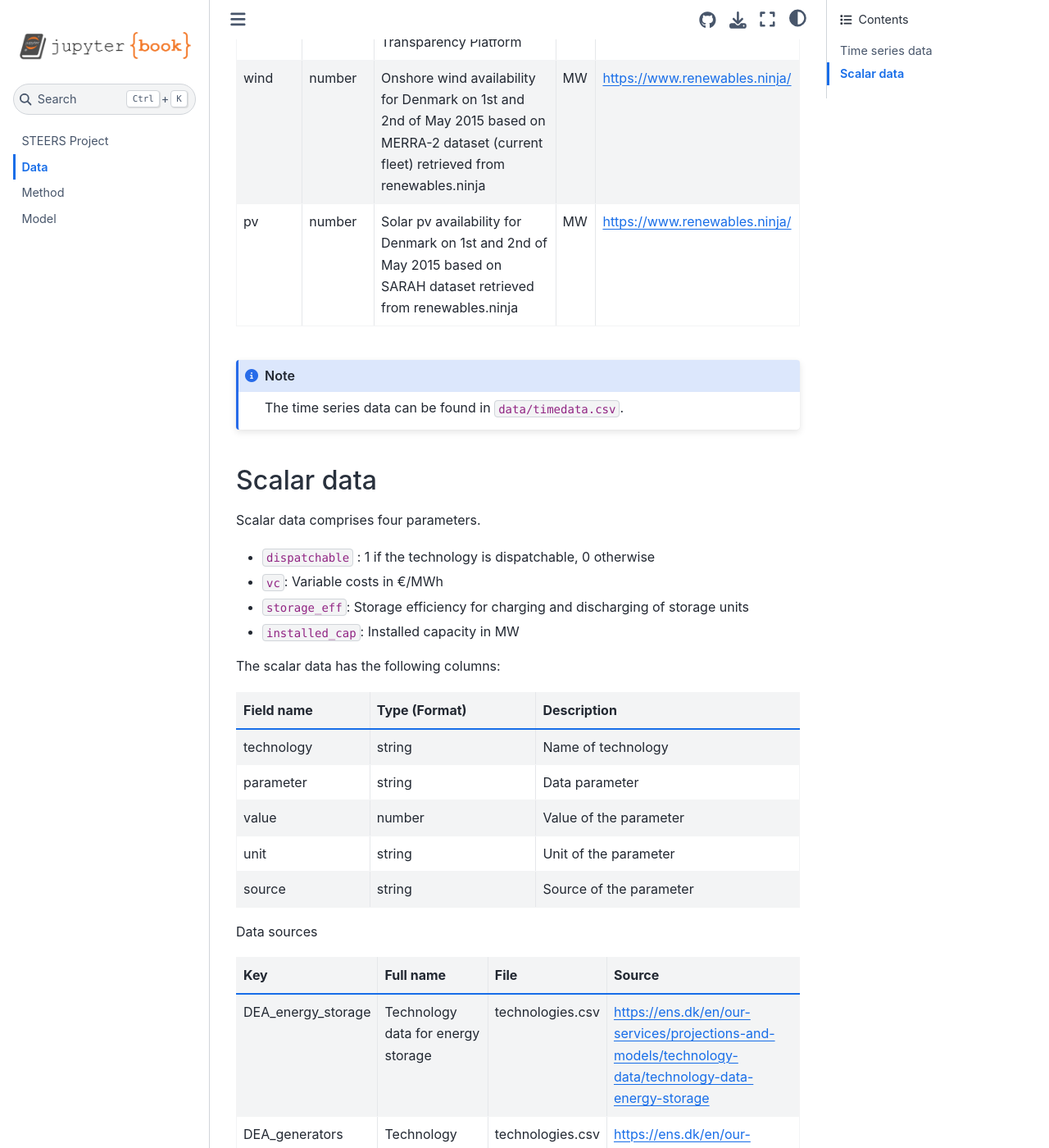
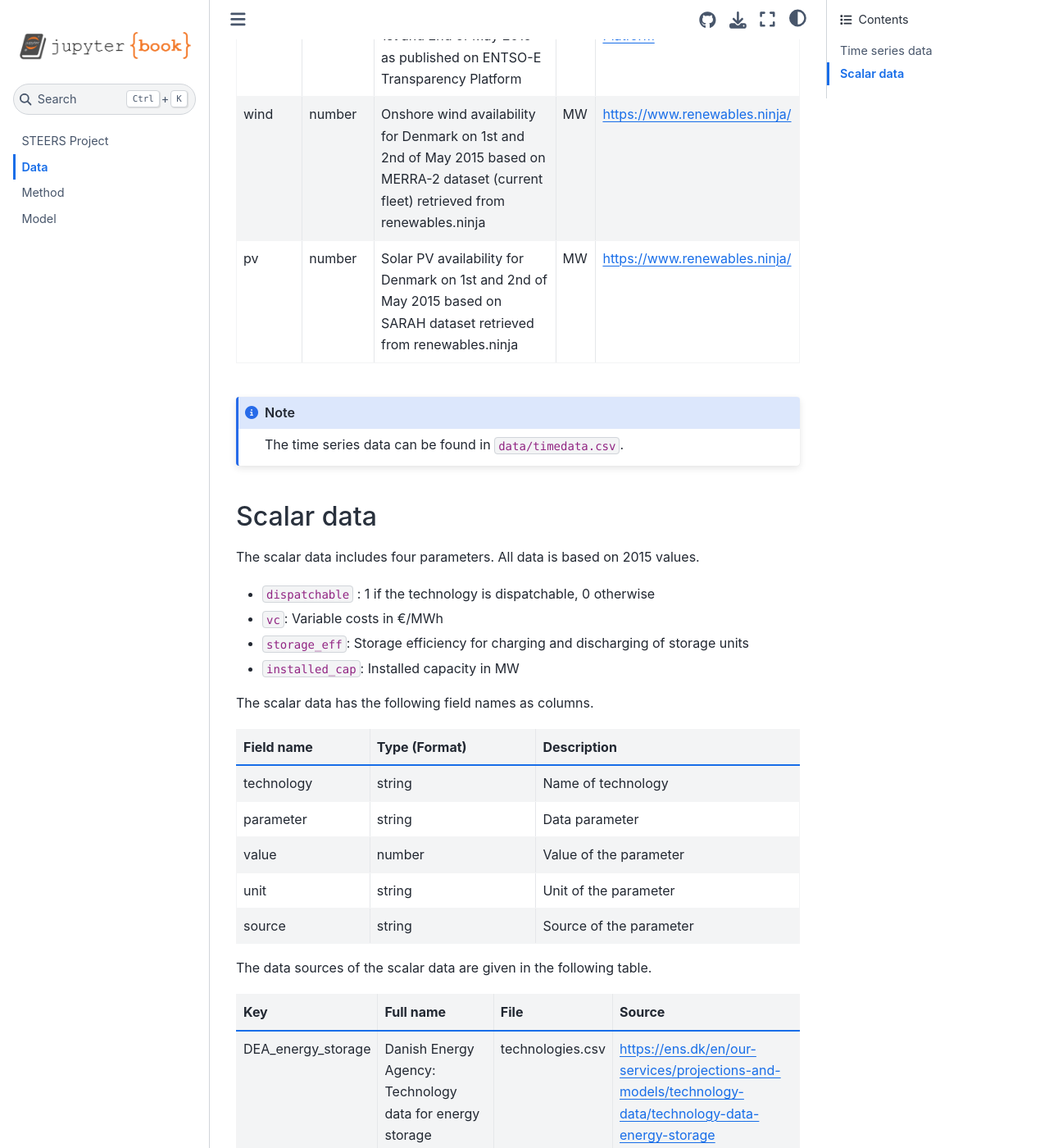
Before and after one commit to juliusmeier/steers-test, a Jupyter Book: the page built from docs/pages/data.md, in a window 1280 px wide and 1400 px high, scrolled down 483 px. Shown: the whole window at 82% size. Built offline with Jupyter Book 1.0.4 settings and Sphinx 7.4.7 and the Sphinx Book theme 1.1.4, drawn with Linux system fonts in a browser that asks for light colours; some of the changed text lies outside the part shown.

Commit message:
Update data.md

```diff
--- a/docs/pages/data.md
+++ b/docs/pages/data.md
@@ -1,6 +1,8 @@
 # Data
 
 ## Time series data
+
+The time series data is based on 2015 values and includes three time series, one each for:
 
 - Demand
 - Wind availability
@@ -11,7 +13,7 @@
 | hour | string | Hour of the timestep | h | None |
 | demand | number | Total load in Denmark on 1st and 2nd of May 2015 as published on ENTSO-E Transparency Platform  | MW  | [ENTSO-E Transparency Platform](https://transparency.entsoe.eu/load-domain/r2/totalLoadR2/show) |
 | wind | number | Onshore wind availability for Denmark on 1st and 2nd of May 2015 based on MERRA-2 dataset (current fleet) retrieved from renewables.ninja | MW | https://www.renewables.ninja/ |
-| pv | number | Solar pv availability for Denmark on 1st and 2nd of May 2015 based on SARAH dataset retrieved from renewables.ninja | MW | https://www.renewables.ninja/ |
+| pv | number | Solar PV availability for Denmark on 1st and 2nd of May 2015 based on SARAH dataset retrieved from renewables.ninja | MW | https://www.renewables.ninja/ |
 
 :::{note}
 The time series data can be found in `data/timedata.csv`.
@@ -20,14 +22,14 @@
 
 ## Scalar data
 
-Scalar data comprises four parameters.
+The scalar data includes four parameters. All data is based on 2015 values.
 
 - `dispatchable` : 1 if the technology is dispatchable, 0 otherwise
 - `vc`: Variable costs in €/MWh
 - `storage_eff`: Storage efficiency for charging and discharging of storage units
 - `installed_cap`: Installed capacity in MW
 
-The scalar data has the following columns:
+The scalar data has the following field names as columns.
 
 | Field name | Type (Format) | Description |
 | --- | --- | --- |
@@ -38,12 +40,12 @@
 | source | string | Source of the parameter |
 
 
-Data sources
+The data sources of the scalar data are given in the following table.
 
 | Key | Full name | File | Source |
 | --- | ---       | ---  | ---    |
-| DEA_energy_storage | Technology data for energy storage | technologies.csv | https://ens.dk/en/our-services/projections-and-models/technology-data/technology-data-energy-storage |
-| DEA_generators | Technology Data for Generation of Electricity and District Heating | technologies.csv | https://ens.dk/en/our-services/projections-and-models/technology-data/technology-data-generation-electricity-and |
+| DEA_energy_storage | Danish Energy Agency: Technology data for energy storage | technologies.csv | https://ens.dk/en/our-services/projections-and-models/technology-data/technology-data-energy-storage |
+| DEA_generators | Danish Energy Agency: Technology Data for Generation of Electricity and District Heating | technologies.csv | https://ens.dk/en/our-services/projections-and-models/technology-data/technology-data-generation-electricity-and |
 
 :::{note}
 The scalar data for all technologies can be found in `data/technologies.csv`
```
